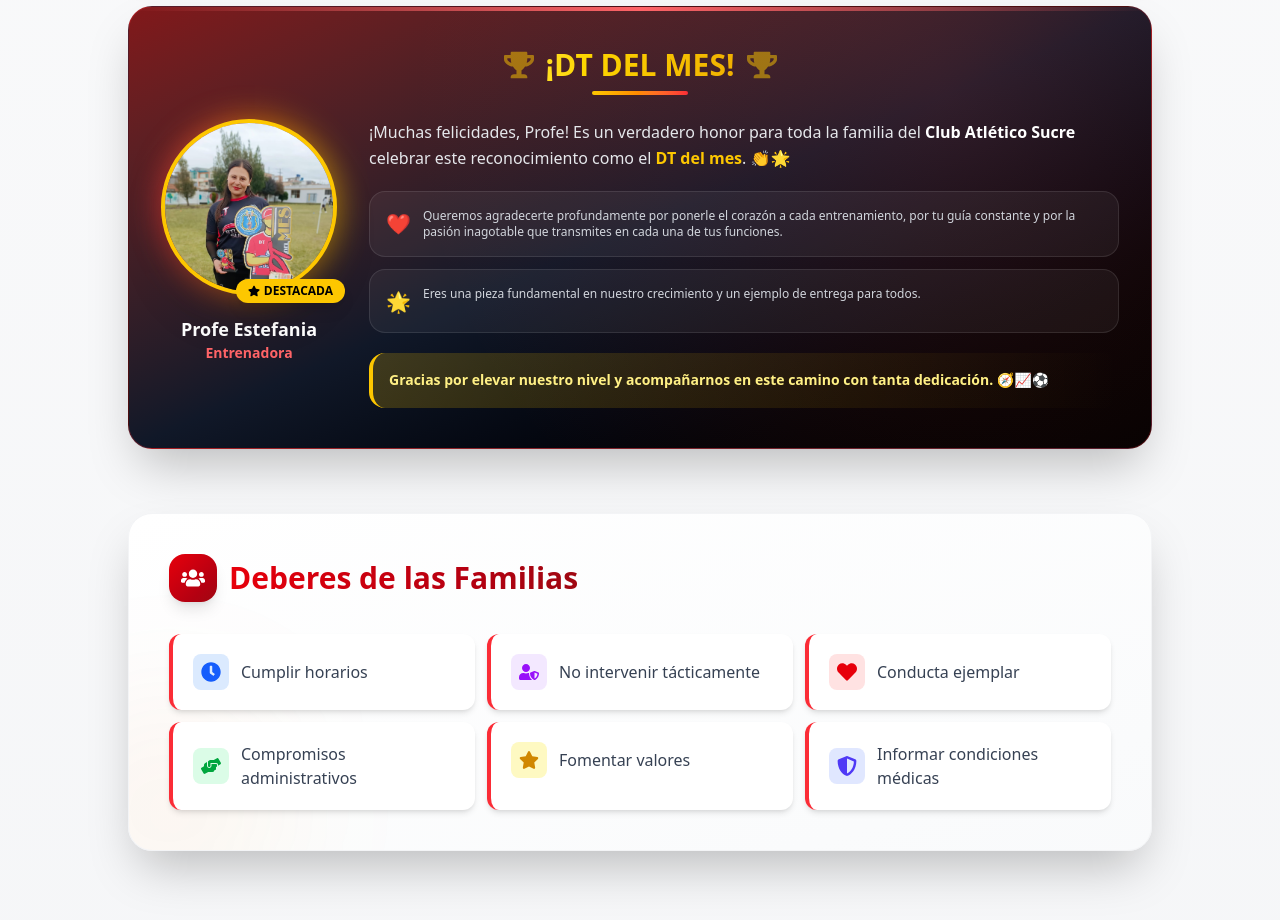
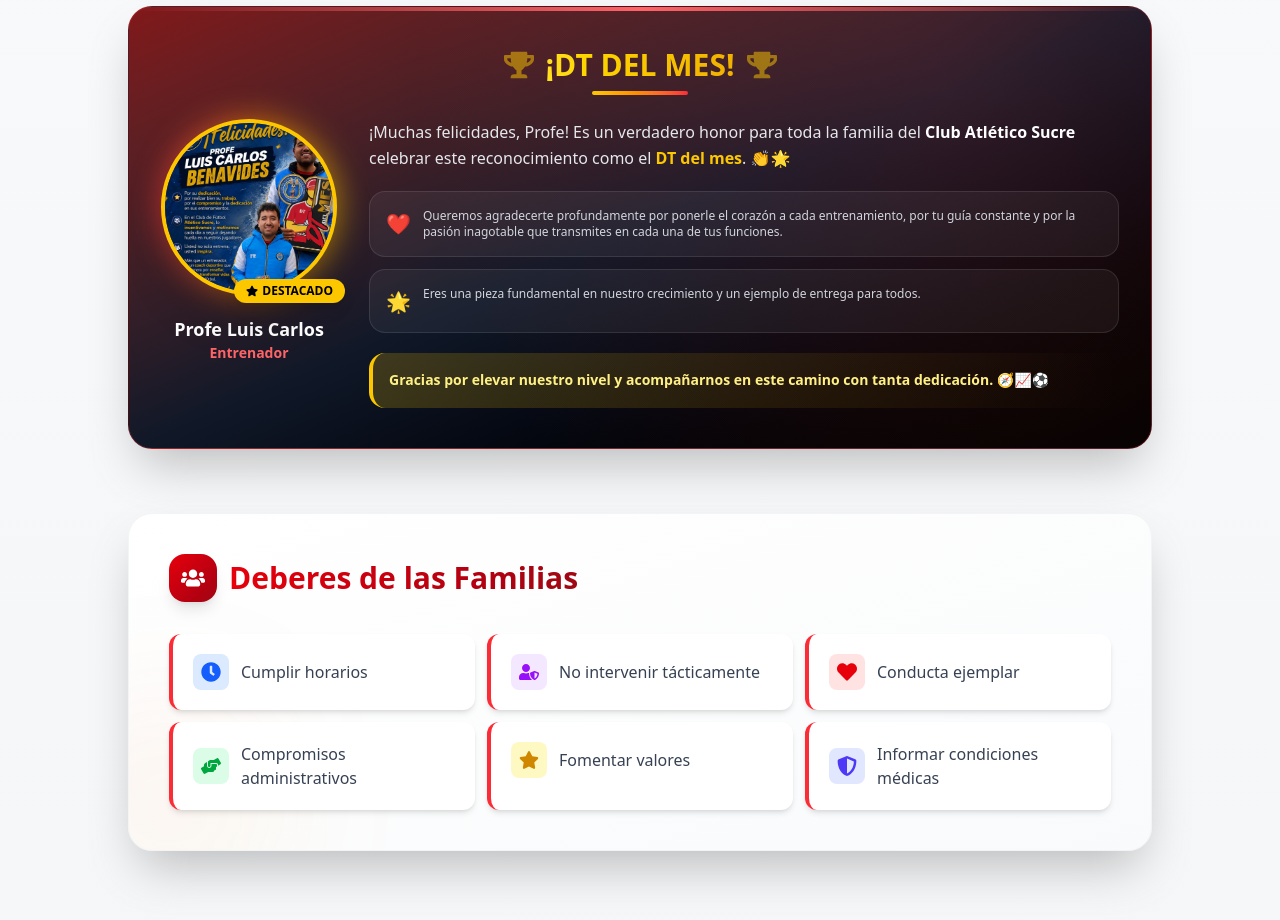
Before and after one commit to DeividJulian/pagina_atletico_sucre, a Next.js app: page / in a window 1280 px wide. Shown: the part 6840-7760 px from the top of the page. Built offline with nearby package versions, Linux system fonts and the light colour scheme.

Commit message:
actualizo entrenador del mes

```diff
--- a/app/page.tsx
+++ b/app/page.tsx
@@ -715,7 +715,7 @@
         </motion.div>
       </section>
 
-      {/* Entrenadora del Mes — Profe Estefania */}
+      {/* DT del Mes — Profe Luis Carlos */}
       <section className="px-4 md:px-8 mt-16">
         <motion.div
           initial={{ opacity: 0, y: 40 }}
@@ -743,14 +743,14 @@
             {/* Contenido principal */}
             <div className="relative z-10 flex flex-col md:flex-row items-center md:items-start gap-8 px-8 pb-10">
 
-              {/* Foto Estefania grande */}
+              {/* Foto Luis Carlos grande */}
               <div className="flex-shrink-0 flex flex-col items-center">
                 <div className="relative w-44 h-44">
                   <div className="absolute inset-0 bg-gradient-to-r from-red-500 to-yellow-400 rounded-full blur-lg opacity-70"></div>
                   <div className="relative w-44 h-44 rounded-full overflow-hidden border-4 border-yellow-400 shadow-2xl">
                     <Image
-                      src="/profe-estefania-entrenadora.jpeg"
-                      alt="Profe Estefania"
+                      src="/luis-carlos.jpeg"
+                      alt="Profe Luis Carlos"
                       width={176}
                       height={176}
                       className="object-cover w-full h-full"
@@ -759,11 +759,11 @@
                   </div>
                   {/* Badge estrella */}
                   <div className="absolute -bottom-2 -right-2 bg-yellow-400 text-black text-xs font-black px-3 py-1 rounded-full shadow-lg flex items-center gap-1">
-                    <FaStar className="text-xs" /> DESTACADA
+                    <FaStar className="text-xs" /> DESTACADO
                   </div>
                 </div>
-                <p className="mt-5 text-center font-black text-lg text-white">Profe Estefania</p>
-                <p className="text-red-400 text-sm font-semibold">Entrenadora</p>
+                <p className="mt-5 text-center font-black text-lg text-white">Profe Luis Carlos</p>
+                <p className="text-red-400 text-sm font-semibold">Entrenador</p>
               </div>
 
               {/* Texto del reconocimiento */}
```
Also changed, not shown: public/luis-carlos.jpeg (added).
